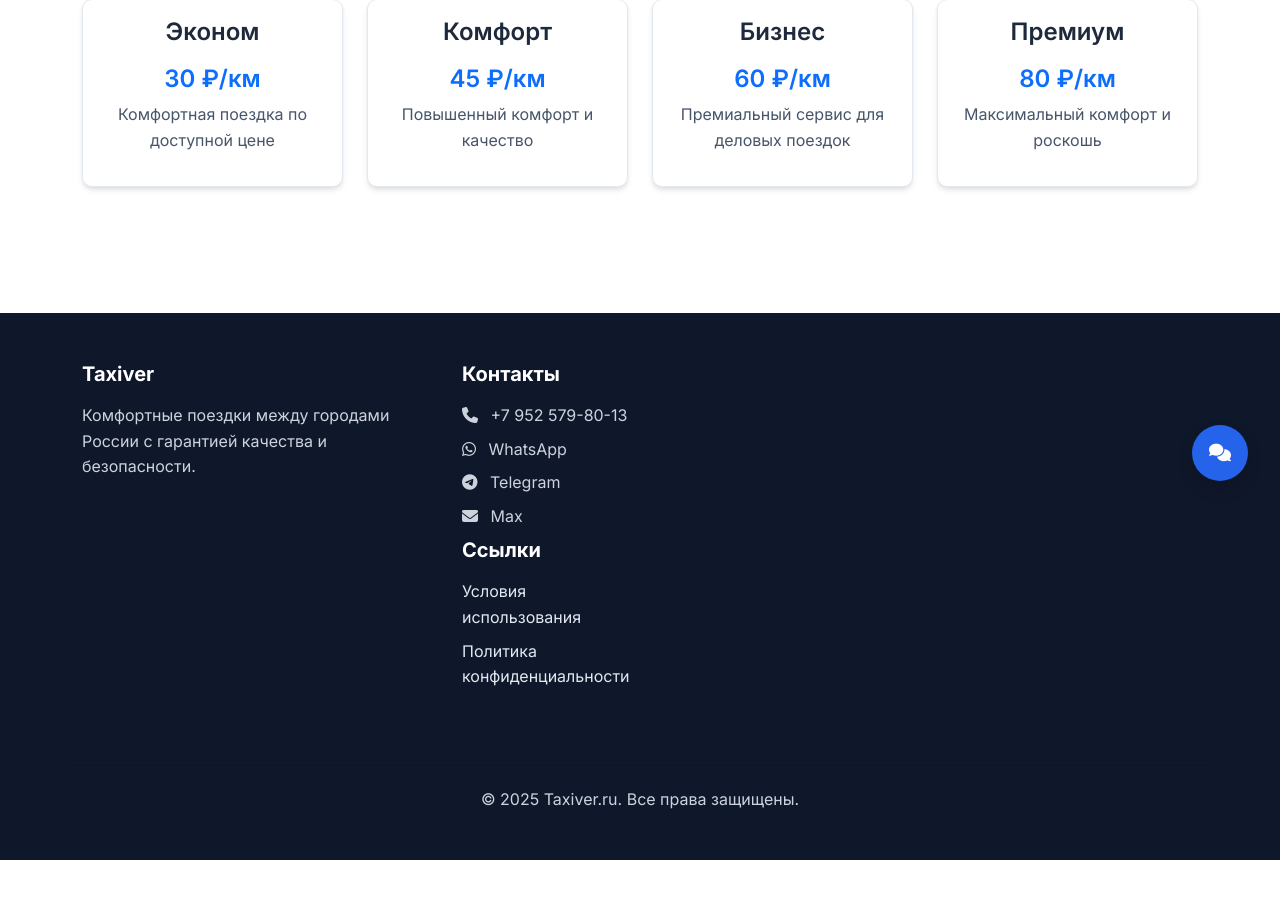
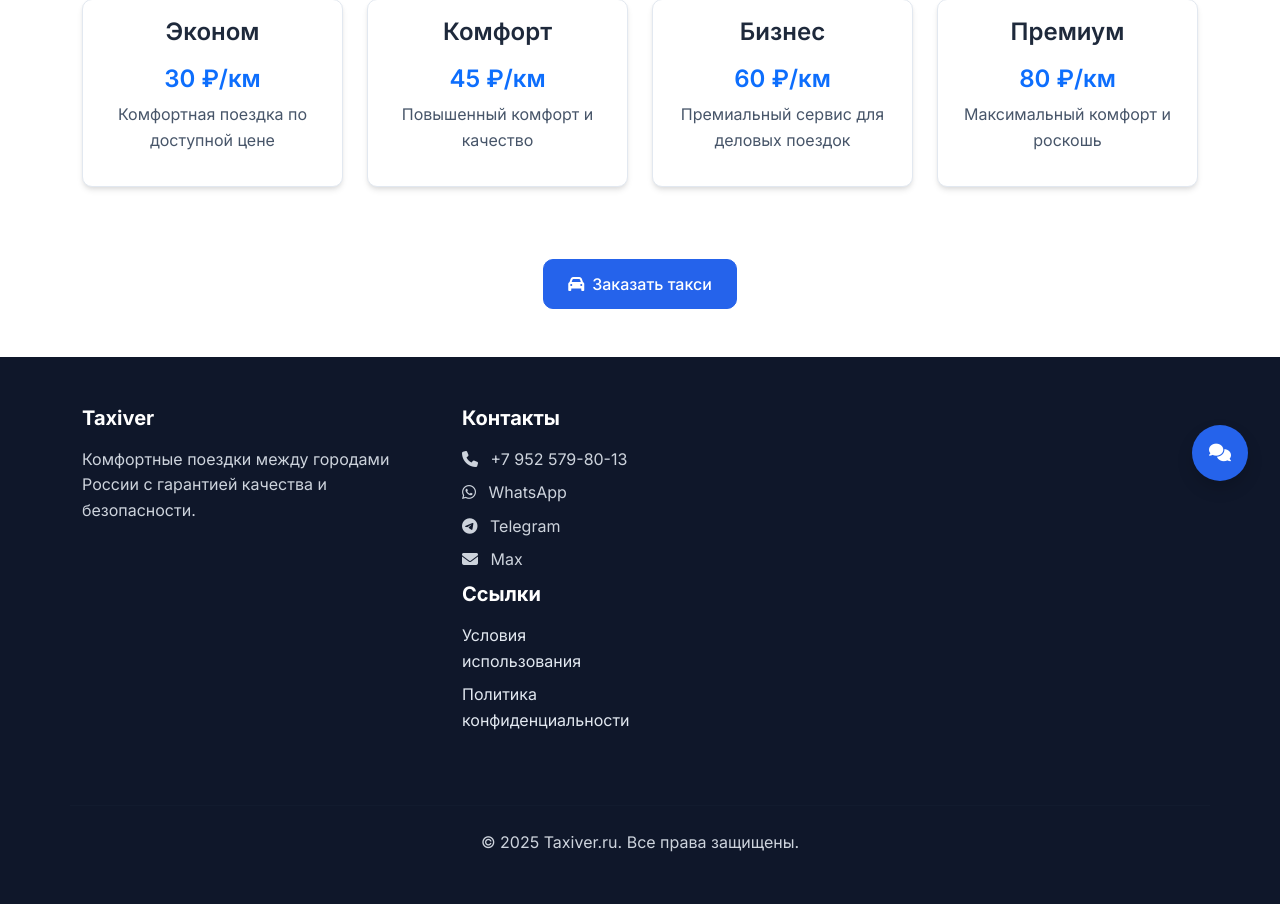
Before and after one commit to sherzod-asa/taxiver, a Flask app: page /pricing in a window 1280 px wide. Shown: the part 287-1191 px from the top of the page. Before the commit the page ends 1147 px from the top, so only its background shows below. Run offline with Flask 3, Linux system fonts and the light colour scheme.

Commit message:
pricing button

```diff
--- a/templates/pricing.html
+++ b/templates/pricing.html
@@ -20,6 +20,11 @@
             </div>
             {% endfor %}
         </div>
+        <div class="text-center mt-5">
+            <a href="{{ url_for('booking') }}" class="btn btn-primary btn-lg">
+                <i class="fas fa-car me-2"></i>Заказать такси
+            </a>
+        </div>
     </div>
 </section>
 {% endblock %}
```
